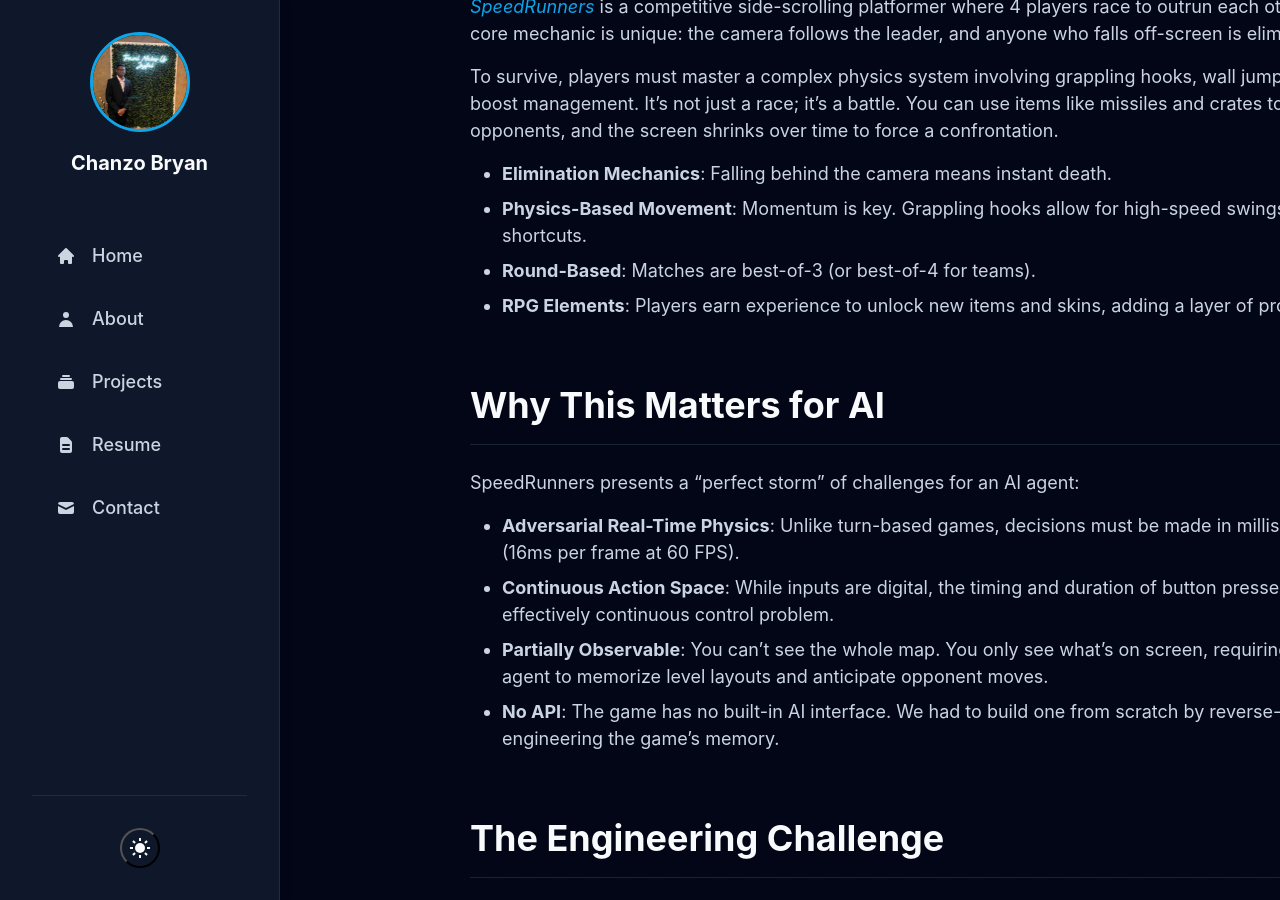
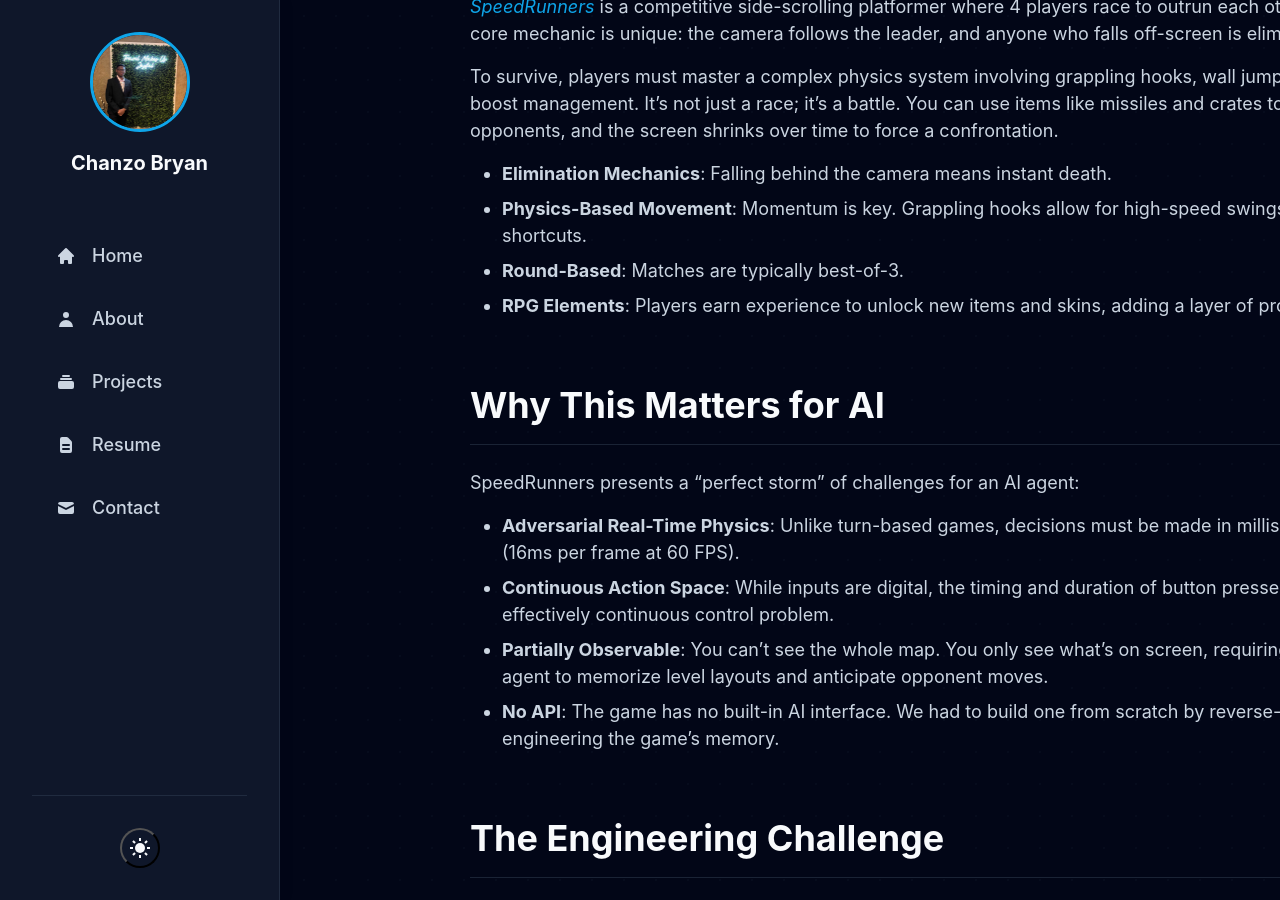
Before and after one commit to Chainso/chanzobryan.com, a Jekyll site: the page built from projects/speedrunners-rl.md, in a window 1280 px wide and 900 px high, scrolled down 901 px. Built offline with Jekyll 4.4.1, drawn with Linux system fonts in a browser that asks for light colours.

Commit message:
docs: refine SpeedRunners game details

```diff
--- a/projects/speedrunners-rl.md
+++ b/projects/speedrunners-rl.md
@@ -24,7 +24,7 @@
 
 - **Elimination Mechanics**: Falling behind the camera means instant death.
 - **Physics-Based Movement**: Momentum is key. Grappling hooks allow for high-speed swings and shortcuts.
-- **Round-Based**: Matches are best-of-3 (or best-of-4 for teams).
+- **Round-Based**: Matches are typically best-of-3.
 - **RPG Elements**: Players earn experience to unlock new items and skins, adding a layer of progression.
 
 ## Why This Matters for AI
```
